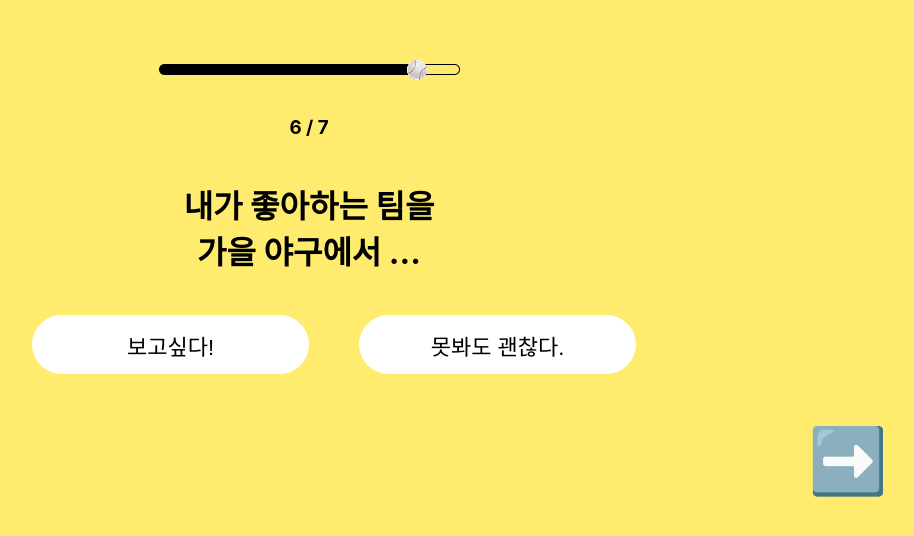
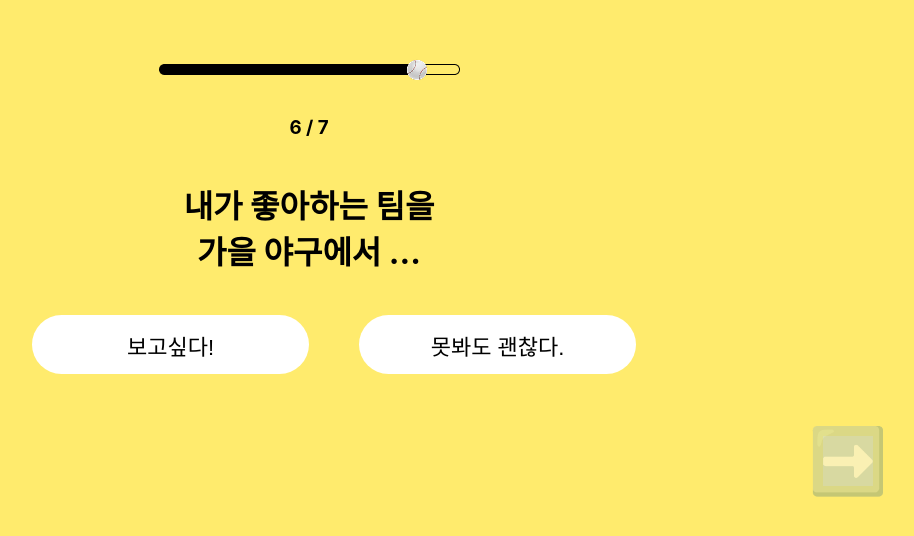
Before and after one commit to seyun31/baseballTest, a React (Vite) app: page /6 in a window 1280 px wide. Shown: the part 164-700 px from the top of the page, without its empty margins (331-1245 px from the left). Built offline with nearby package versions, Linux system fonts and the light colour scheme.

Commit message:
Feat: sixthStage.jsx ChoiceButton, NextButton 수정

```diff
--- a/src/components/sixthStage.jsx
+++ b/src/components/sixthStage.jsx
@@ -1,17 +1,42 @@
+import { useState } from 'react'
 import styled from "styled-components";
+import { useNavigate } from 'react-router-dom';
 import GlobalStyle from "../style/GlobalStyle"
 import progressingBar6 from "../assets/progressingBar6.png";
 
 function SixthStage() {
+    const [answer6, setAnswer6] = useState("");
+    const navigate = useNavigate();
+
+    const handleAnswer = (answer6) => {
+        setAnswer6(answer6);
+    }
+
+    const handleNext = () => {
+        if(answer6 !== "") {
+            navigate("/7");
+        }
+    }
+
     return(
         <>
         <GlobalStyle />
         <ProgressingBar src={progressingBar6} alt="상태바 6/7" />
         <SubTitle>6 / 7</SubTitle>
         <Title>내가 좋아하는 팀을 {"\n"} 가을 야구에서 ...</Title>
-        <ChoiceButton>보고싶다!</ChoiceButton>
-        <ChoiceButton>못봐도 괜찮다.</ChoiceButton>
-        <NextButton>➡️</NextButton>
+        <ChoiceButton
+            selected={answer6 === "보고싶다!"}
+            onClick={() => handleAnswer("보고싶다!")}
+        >
+            보고싶다!
+        </ChoiceButton>
+        <ChoiceButton
+            selected={answer6 === "못봐도 괜찮다."}
+            onClick={() => handleAnswer("못봐도 괜찮다.")}
+        >
+            못봐도 괜찮다.
+        </ChoiceButton>
+        <NextButton disabled={!answer6} onClick={handleNext}>➡️</NextButton>
         </>
     )
 }
```
